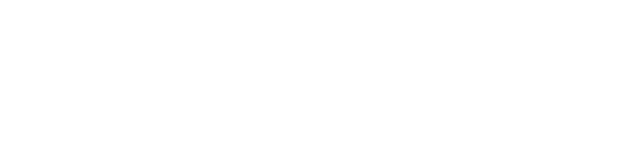
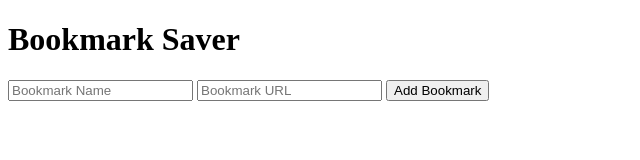
Before and after one commit to jazAlons/Bookmark-Saver, a plain HTML site: page index.html in a window 1280 px wide. Shown: the whole page, without its empty margins (0-640 px from the left). Drawn offline with Linux system fonts and the light colour scheme.

Commit message:
Basic HTML structure for Bookmark Saver

```diff
--- a/index.html
+++ b/index.html
@@ -8,7 +8,16 @@
 </head>
 <body>
 
+    <div class="app-container">
+        <h1>Bookmark Saver</h1>
+        <div class="input-container">
+            <input type="text" id="bookmark-name" placeholder="Bookmark Name">
+            <input type="text" id="bookmark-url" placeholder="Bookmark URL">
+            <button id="add-bookmark"> Add Bookmark</button>
+        </div>
 
+        <ul id="bookmark-list"></ul>
+    </div>
     <script src="script.js"></script>
 </body>
 </html>
```
